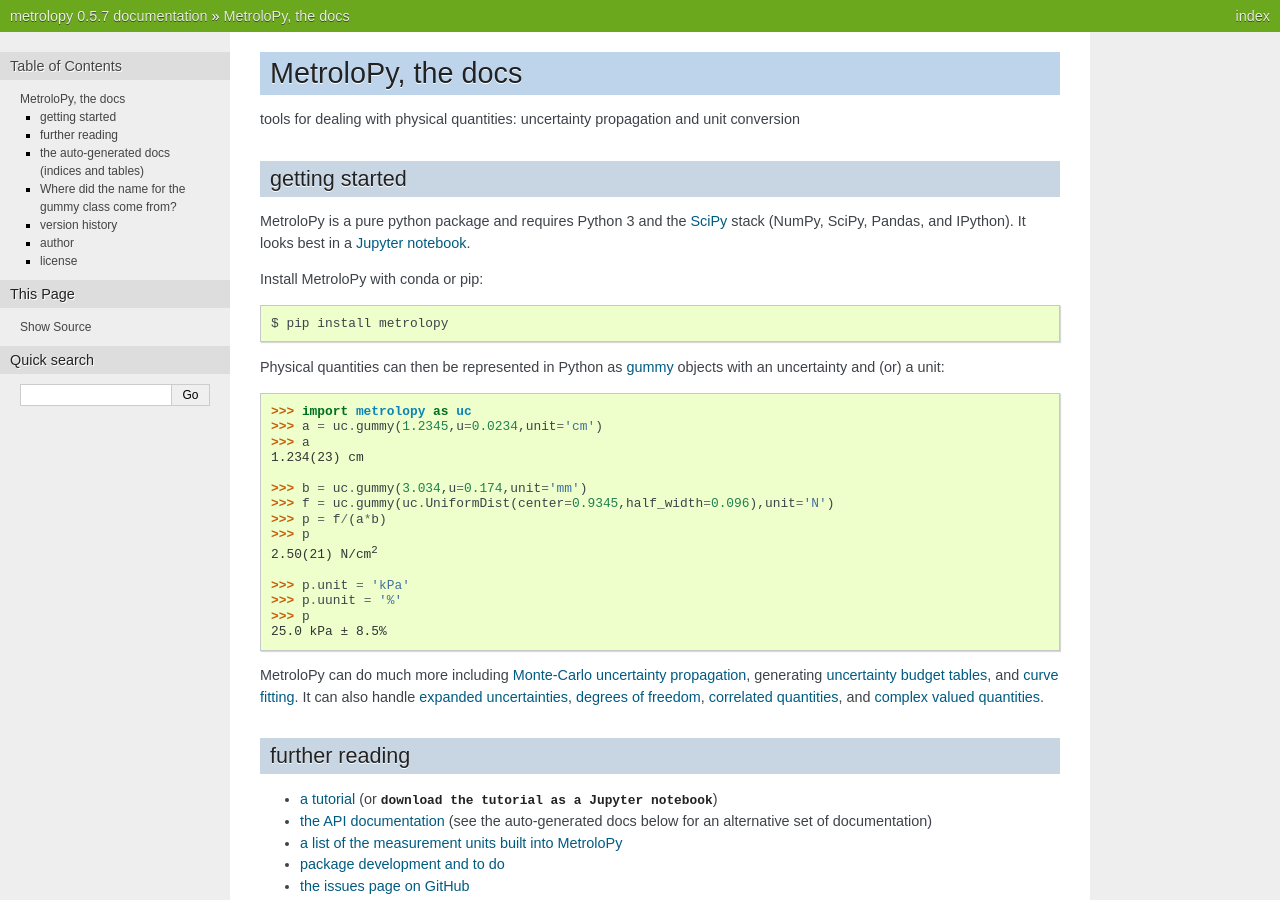
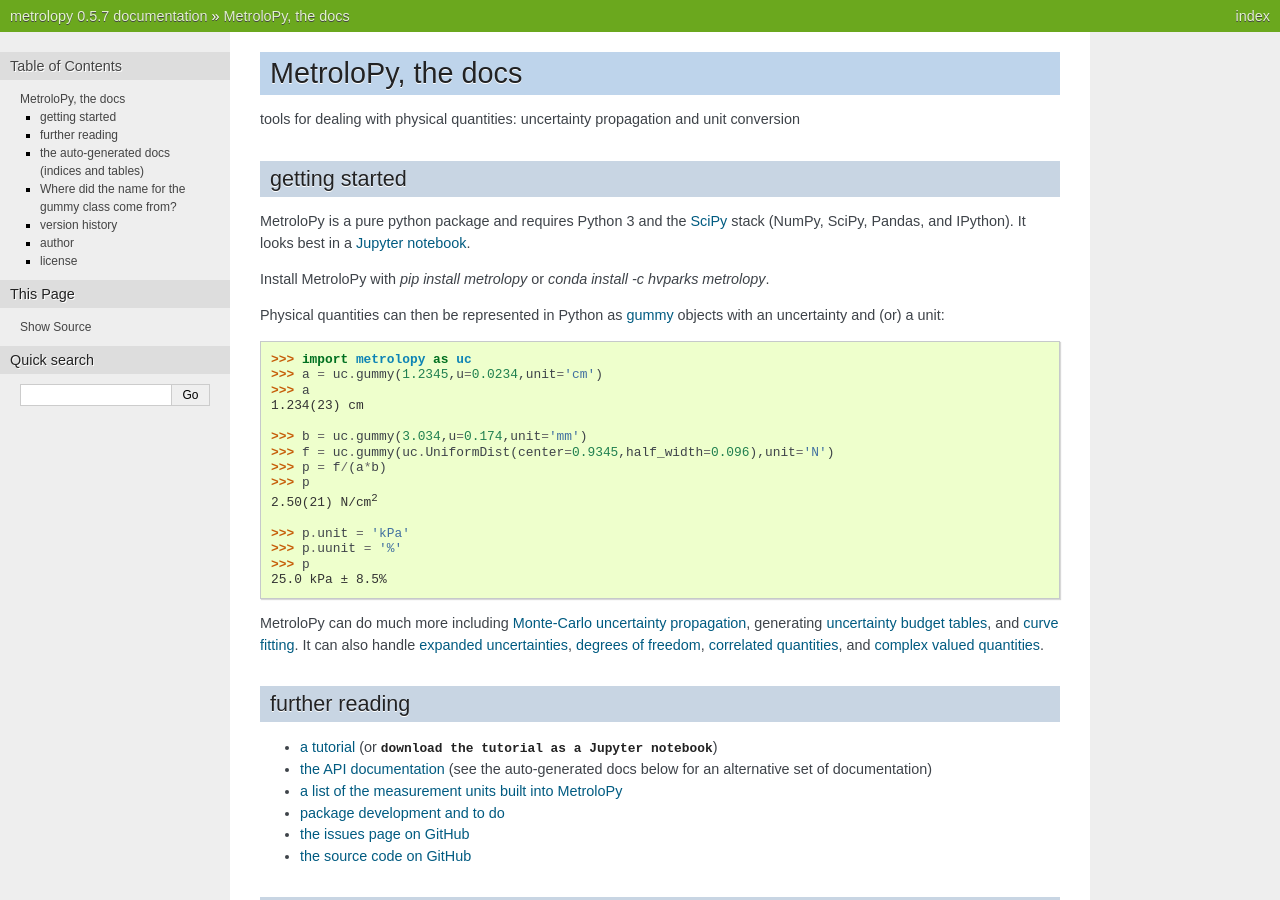
Before and after one commit to nrc-cnrc/MetroloPy, a Sphinx documentation site: the page built from docs/index.rst, in a window 1280 px wide and 900 px high. Built offline with Sphinx 7.4.7, drawn with Linux system fonts in a browser that asks for light colours.

Commit message:
add conda install to docs

```diff
--- a/docs/index.rst
+++ b/docs/index.rst
@@ -22,9 +22,8 @@
 `SciPy <https://www.scipy.org/>`_ stack (NumPy, SciPy, Pandas, and IPython).
 It looks best in a `Jupyter notebook <https://jupyter.org/>`_.
 
-Install MetroloPy with conda or pip::
-
-    $ pip install metrolopy
+Install MetroloPy with `pip install metrolopy`  or
+`conda install -c hvparks metrolopy`.
 
 Physical quantities can then be represented in Python as `gummy`_ objects
 with an uncertainty and (or) a unit:
```
Also changed, not shown: 14 other files.
